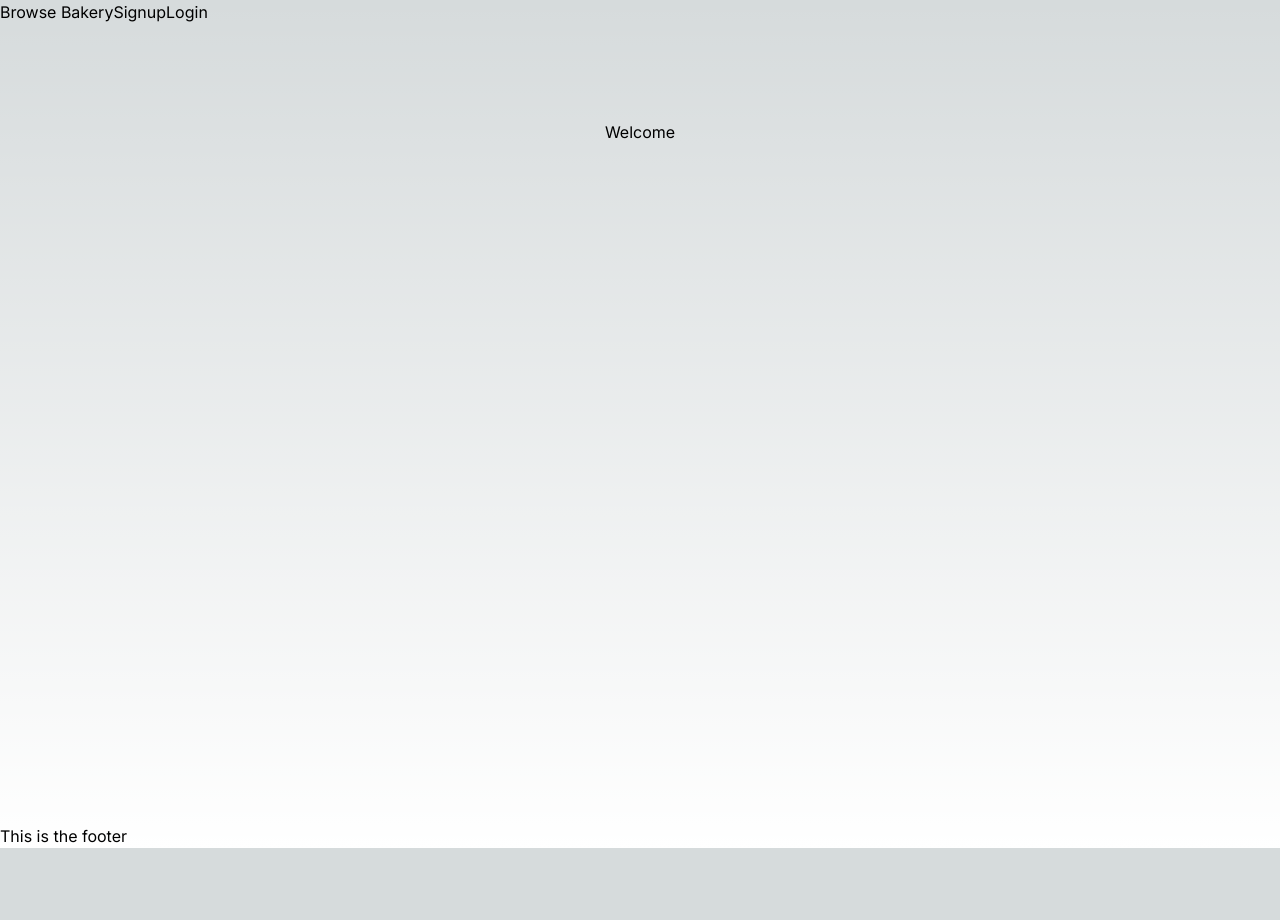
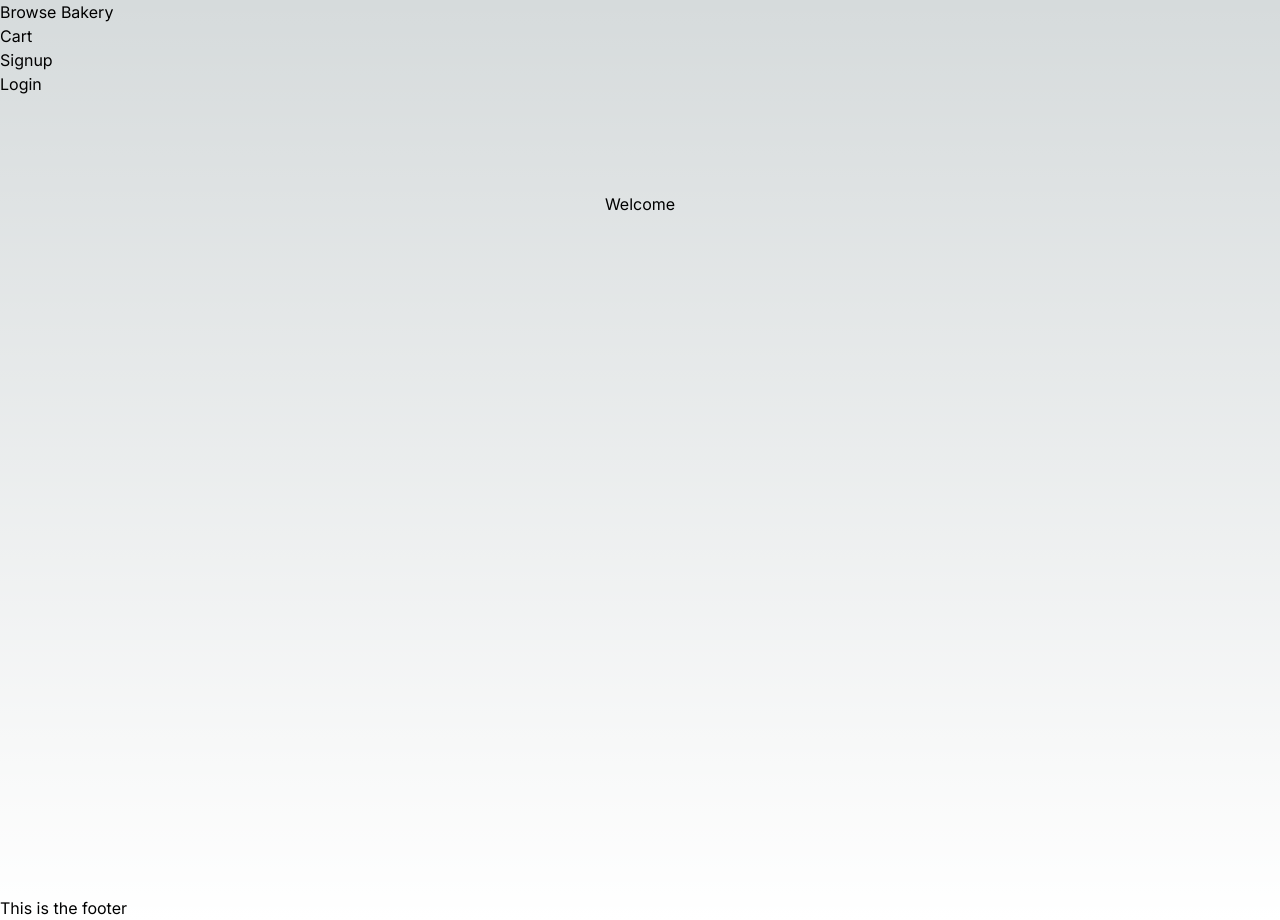
Before and after one commit to ambertav/bakery_ecom_frontend, a Next.js app: page / in a window 1280 px wide. Before the commit the page ends 848 px from the top, so only its background shows below. Built offline with nearby package versions, Linux system fonts and the light colour scheme; no server answers.

Commit message:
adds li to link href, moves cart link out of auth only

```diff
--- a/src/components/Navigation.tsx
+++ b/src/components/Navigation.tsx
@@ -6,17 +6,17 @@ function Navigation () {
     return (
         <nav>
             <ul>
-                 <Link href='/products'>Browse Bakery</Link>
+                <li><Link href='/products'>Browse Bakery</Link></li>
+                <li><Link href='/cart'>Cart</Link></li>
                 {user ? (
                     <>
-                        <Link href='/account'>Account</Link>
-                        <Link href='/cart'>Cart</Link>
-                        <Link href='/logout'>Logout</Link>
+                        <li><Link href='/account'>Account</Link></li>
+                        <li><Link href='/logout'>Logout</Link></li>
                     </>
                 ) : (
                     <>
-                        <Link href='/signup'>Signup</Link>
-                        <Link href='/login'>Login</Link>
+                        <li><Link href='/signup'>Signup</Link></li>
+                        <li><Link href='/login'>Login</Link></li>
                     </>
                 )}
             </ul>
```
